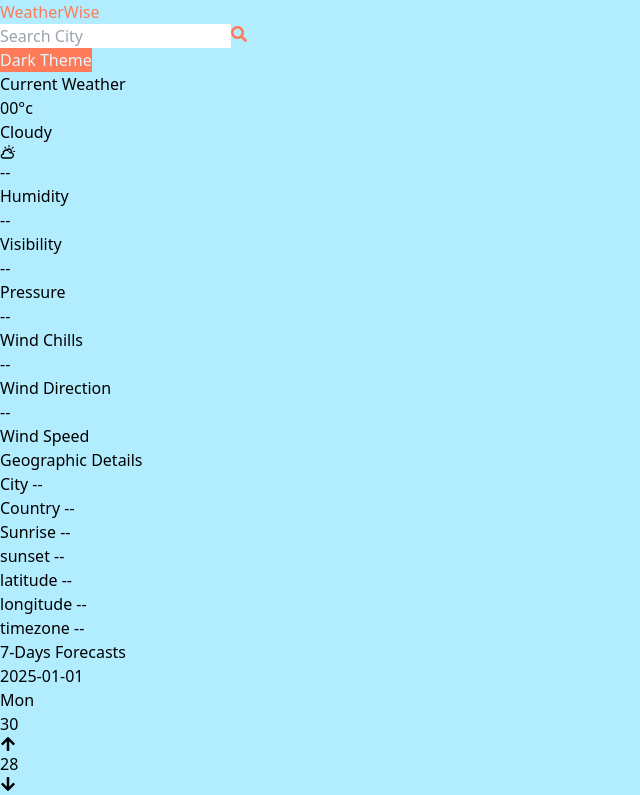
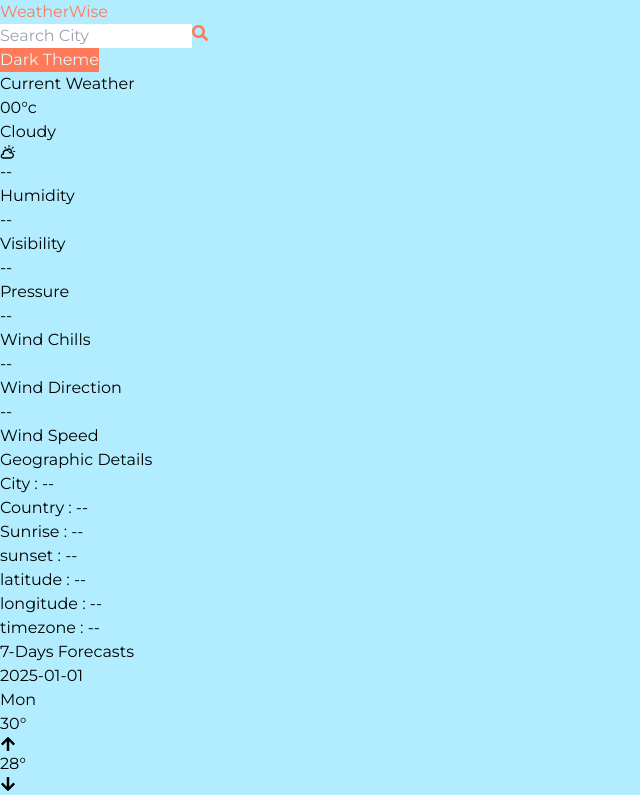
Before and after one commit to muhammadhussain29/WeatherWise, a React (Vite) app: page / in a window 1280 px wide. Shown: the top 795 px of the page, without its empty margins (0-640 px from the left). Built offline with nearby package versions, Linux system fonts and the light colour scheme.

Commit message:
Added Font

```diff
--- a/src/components/Body.jsx
+++ b/src/components/Body.jsx
@@ -5,7 +5,7 @@ import Weekly from './Weekly'
 
 const Body = (props) => {
   return (
-    <div className='flex flex-col justify-between h-[80vh]'>
+    <div className='flex flex-col justify-between'>
         <div className='flex justify-between mb-5 h-full'>
             <Main isDarkMode={props.isDarkMode} switchDarkMode={props.switchDarkMode}/>
             <LocationDetails isDarkMode={props.isDarkMode} switchDarkMode={props.switchDarkMode}/>
--- a/src/components/ForcastBox.jsx
+++ b/src/components/ForcastBox.jsx
@@ -4,12 +4,12 @@ import { FaArrowDown } from "react-icons/fa";
 
 const ForcastBox = () => {
   return (
-    <div className='flex flex-col items-center'>
+    <div className='flex flex-col items-center border p-4 rounded-xl'>
       <h4 className='text-lg m-0 p-0 leading-tight'>2025-01-01</h4>
       <h4 className='text-lg m-0 p-0 leading-tight'>Mon</h4>
       <div className='flex items-end my-2'>
-        <h3 className='text-4xl flex items-center'>30<span className='text-3xl'><FaArrowUp /></span></h3>
-        <h4 className='ml-3 text-2xl flex items-center'>28<span className='text-xl'><FaArrowDown /></span></h4>
+        <h3 className='text-4xl flex items-center'>30&deg;<span className='text-3xl'><FaArrowUp /></span></h3>
+        <h4 className='ml-3 text-2xl flex items-center'>28&deg;<span className='text-xl'><FaArrowDown /></span></h4>
       </div>
       <h4 className='text-lg'>Sunny</h4>
     </div>
--- a/src/components/LocationDetails.jsx
+++ b/src/components/LocationDetails.jsx
@@ -2,19 +2,18 @@ import React from 'react'
 
 const AirCondition = (props) => {
   return (
-    <div className={`h-full w-1/3 rounded-xl px-10 py-3 ${props.isDarkMode ? 'dark-bg-contrast' : 'light-bg-contrast'}`}>
+    <div className={`w-1/3 rounded-xl px-10 py-3 flex flex-col justify-between ${props.isDarkMode ? 'dark-bg-contrast' : 'light-bg-contrast'}`}>
       <h2 className="text-4xl mb-5">Geographic Details</h2>
-      <h4 className="text-xl">City <span>--</span></h4>
-      <h4 className="text-xl">Country <span>--</span></h4>
-      <h4 className="text-xl">Sunrise <span>--</span></h4>
-      <h4 className="text-xl">sunset <span>--</span></h4>
-      <h4 className="text-xl">latitude <span>--</span></h4>
-      <h4 className="text-xl">longitude <span>--</span></h4>
-      <h4 className="text-xl">timezone <span>--</span></h4>
-      {/* City/Country */}
-      {/* sunrise / sunset */}
-      {/* Timezone */}
-      {/* lat / lon */}
+      {/* City/Country  sunrise/sunset Timezone lat/lon */}
+      <div >
+      <h4 className="text-xl leading-relaxed flex justify-between mr-5">City : <span>--</span></h4>
+      <h4 className="text-xl leading-relaxed flex justify-between mr-5">Country : <span>--</span></h4>
+      <h4 className="text-xl leading-relaxed flex justify-between mr-5">Sunrise : <span>--</span></h4>
+      <h4 className="text-xl leading-relaxed flex justify-between mr-5">sunset : <span>--</span></h4>
+      <h4 className="text-xl leading-relaxed flex justify-between mr-5">latitude : <span>--</span></h4>
+      <h4 className="text-xl leading-relaxed flex justify-between mr-5">longitude : <span>--</span></h4>
+      <h4 className="text-xl leading-relaxed flex justify-between mr-5">timezone : <span>--</span></h4>
+      </div>
     </div>
   )
 }
--- a/src/components/Main.jsx
+++ b/src/components/Main.jsx
@@ -7,24 +7,24 @@ const Main = (props) => {
     <div className={`h-full w-2/3 mr-5 rounded-xl px-10 py-5 flex flex-col justify-between ${props.isDarkMode ? 'dark-bg-contrast' : 'light-bg-contrast'}`}>
       <div>
         <h2 className="text-4xl">Current Weather</h2>
-        <div className="upper flex justify-between items-center">
-          <div className="left">
-            <div className="temp ">
-              {/* Temperature */}
-              <div className="text-9xl">00<span>&deg;c</span></div>
-              {/* then text ex: mostly cloudy */}
-              <div className="text-5xl">Cloudy</div>
-            </div>
+        {/* Main upper section */}
+        <div className="flex justify-between items-center">
+          {/* Temperature */}
+          {/* then text ex: mostly cloudy */}
+          <div>
+            <h2 className="text-9xl outfit">00<span>&deg;c</span></h2>
+            <h4 className="text-5xl outfit">Cloudy</h4>
           </div>
-          <div className="right">
-            {/* For Image */}
-            <TiWeatherPartlySunny className='text-9xl' />
+          {/* For Image */}
+          <div>
+            <TiWeatherPartlySunny className='text-[170px] mr-16' />
           </div>
         </div>
       </div>
-      <div className="lower flex justify-between items-center">
+      {/* Main lower section */}
+      <div className="flex justify-between items-center mt-8">
         {/* // humidity pressure visibility */}
-        <WeatherBox type={"Humidity"} value={"--"} />
+        <WeatherBox type={"Humidity"} value={""} />
         <WeatherBox type={"Visibility"} value={"--"} />
         <WeatherBox type={"Pressure"} value={"--"} />
         {/* // wind: chill speed direction */}
@@ -32,7 +32,6 @@ const Main = (props) => {
         <WeatherBox type={"Wind Direction"} value={"--"} />
         <WeatherBox type={"Wind Speed"} value={"--"} />
       </div>
-
     </div>
   )
 }
--- a/src/components/Navbar.jsx
+++ b/src/components/Navbar.jsx
@@ -15,7 +15,7 @@ const Navbar = (props) => {
       className={`flex justify-between items-center px-10 py-3 mb-4 rounded-xl ${ props.isDarkMode ? 'dark-bg-contrast' : 'light-bg-contrast'}`}
     >
       {/* LOGO */}
-      <div className={`capitalize text-2xl font-bold ${ props.isDarkMode ? 'dark-primary' : 'light-primary'}`}>WeatherWise</div>
+      <div className={`capitalize text-3xl font-bold ${ props.isDarkMode ? 'dark-primary' : 'light-primary'}`}>WeatherWise</div>
 
       {/* Search-Bar */}
       <form
@@ -37,7 +37,7 @@ const Navbar = (props) => {
       {/* Theme Button */}
       <button
         onClick={props.switchDarkMode}
-        className={`rounded-xl w-[140px] text-center py-2 ${props.isDarkMode ? 'dark-secondary dark-btn' : 'light-secondary light-btn'}`}
+        className={`rounded-xl w-[140px] text-center py-2 ml-16 font-medium ${props.isDarkMode ? 'dark-secondary dark-btn' : 'light-secondary light-btn'}`}
       >
         {props.isDarkMode ? 'Light Theme' : 'Dark Theme'}
       </button>
--- a/src/components/WeatherBox.jsx
+++ b/src/components/WeatherBox.jsx
@@ -3,7 +3,7 @@ import React from 'react'
 const WeatherBox = (props) => {
   return (
     <div className="flex flex-col items-center justify-between">
-          <div className="text-2xl">{props.value}</div>
+          <div className="text-2xl">{props.value ? props.value: "--"}</div>
           <div className="text-xl">{props.type}</div>
         </div>
   )
--- a/src/index.css
+++ b/src/index.css
@@ -1,7 +1,13 @@
+@import url('https://fonts.googleapis.com/css2?family=Montserrat:ital,wght@0,100..900;1,100..900&display=swap');
 @tailwind base;
 @tailwind components;
 @tailwind utilities;
+/* Font */
+body{
+    font-family: "Montserrat", serif !important;
+}
 
+/* Theme */
 .light-bg{
     background-color: #F0F8FF;
     transition: 0.2s;
```
